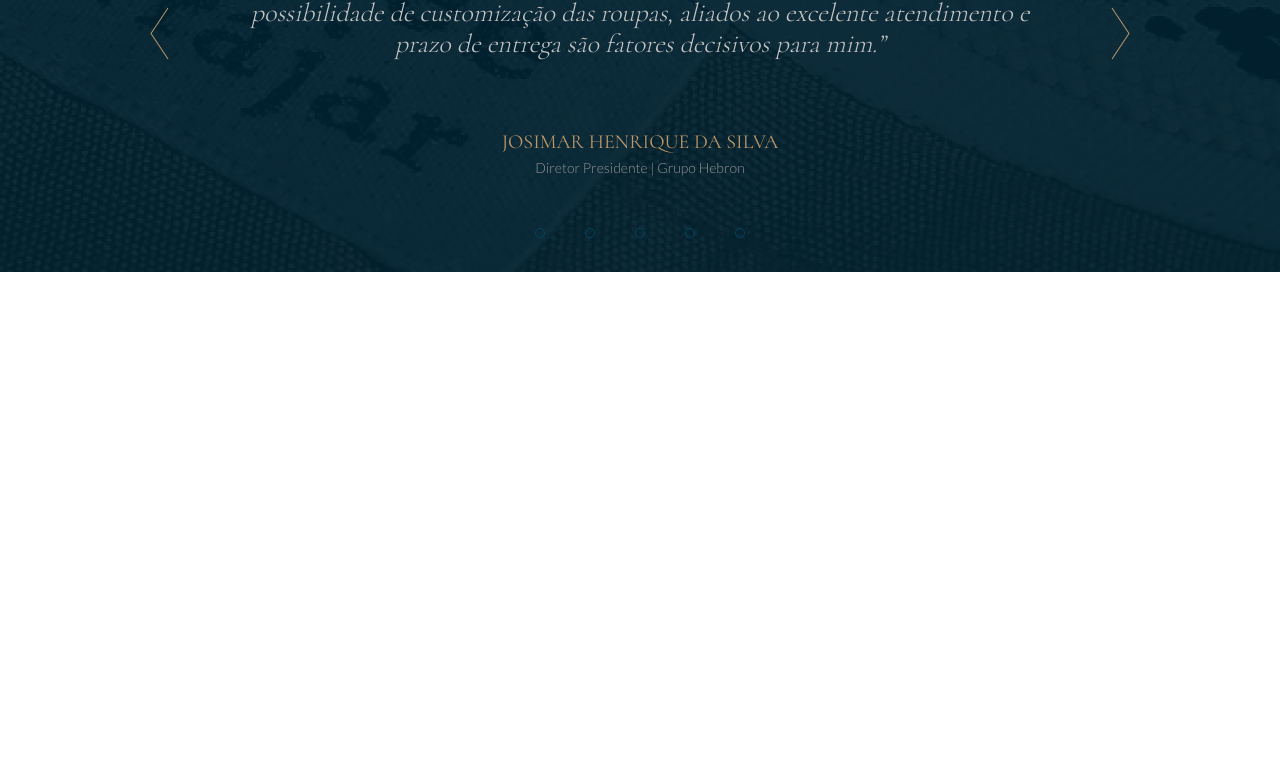
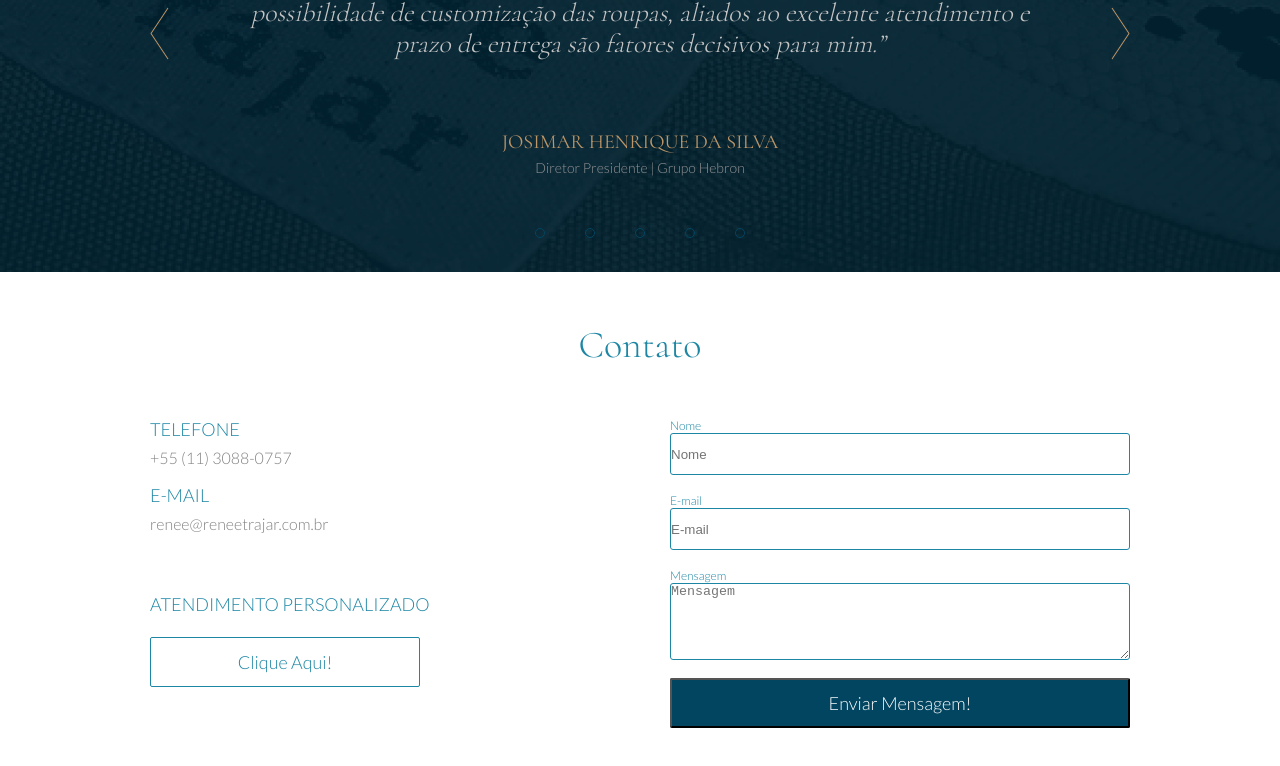
Before and after one commit to carvalhodanielg/fasters, a React (Create React App) app: page / in a window 1280 px wide. Shown: the part 3834-4600 px from the top of the page. Built offline with nearby package versions, Linux system fonts and the light colour scheme; a web font is replaced by a local one.

Commit message:
feat: área de contao

```diff
--- a/src/App.tsx
+++ b/src/App.tsx
@@ -3,6 +3,7 @@ import About from './components/About';
 import Alfaiataria from './components/Alfaiataria';
 import Banner from './components/Banner';
 import Camisaria from './components/Camisaria';
+import Contato from './components/Contato';
 import Depoimento from './components/Depoimento';
 import Depoimentos from './components/Depoimentos';
 import Diferencial from './components/Diferencial';
@@ -24,7 +25,7 @@ function App() {
     <Camisaria/>
     <Alfaiataria/>
     <Depoimentos/>
-
+    <Contato/>
     <div style={{height: '700px'}}>
 
     </div>
--- /dev/null
+++ b/src/components/Contato/Contato.tsx
@@ -0,0 +1,38 @@
+import * as S from './ContatoStyle'
+
+export const Contato = () => {
+    return(
+        <S.Contato>
+            <h1>Contato</h1>
+
+                <div className='wrapper'>
+                        <div className='info'>
+                            <div className='infoText'>
+                                <h2>Telefone</h2>
+                                <p>+55 (11) 3088-0757</p>
+                                <h2>E-mail</h2>
+                                <p>renee@reneetrajar.com.br</p>
+                            </div>
+                            <div className='infoCall'>
+                                <h2>Atendimento Personalizado</h2>
+                                <button>Clique Aqui!</button>
+                            </div>
+                        </div>
+
+                        <div className='form'>
+                            <div className='formInputs'>
+                                <label htmlFor="nome">Nome</label>
+                                <input id="nome" type="text" placeholder='Nome' />
+
+                                <label htmlFor="email">E-mail</label>
+                                <input id='email' type="text" placeholder='E-mail' />
+
+                                <label htmlFor="mensagem">Mensagem</label>
+                                <textarea id='mensagem' placeholder='Mensagem' />
+                            </div>
+                            <button>Enviar Mensagem!</button>
+                        </div>
+                    </div>
+        </S.Contato>
+    )
+}
--- /dev/null
+++ b/src/components/Contato/ContatoStyle.ts
@@ -0,0 +1,134 @@
+import styled from 'styled-components'
+
+
+export const Contato = styled.section`
+    display: flex;
+    flex-direction: column;
+    flex-wrap: wrap;
+    text-align: center;
+    padding: 50px 150px;
+
+    h1{
+        font-family: 'Cormorant', sans-serif;
+        font-weight: 300;
+        font-size: 38px;
+        color: #1C86A4;
+        margin-bottom: 50px;
+    }
+
+    .wrapper{
+        display: flex;
+    }
+
+    .info{
+        width: 400px;
+        text-align: left;
+
+        h2{
+                font-family: 'Lato', sans-serif;
+                font-weight: 300;
+                font-size: 18px;
+                text-transform: uppercase;
+                color: #1C86A4;
+                margin-bottom: 8px;
+        }
+
+        p{
+            font-family: 'Lato', sans-serif;
+            font-weight: 300;
+            font-size: 16px;
+            color: #828282;
+            margin-bottom: 17px;;
+        }
+
+
+        .infoCall{
+            margin-top: 60px;
+
+            button{
+                cursor: pointer;
+                margin-top: 14px;
+                width: 270px;
+                height: 50px;
+                background-color: #fff;
+                color: #1C86A4;
+                border: 1px solid #1C86A4;
+                border-radius: 2px;
+                font-family: 'Lato', sans-serif;
+                font-weight: 300;
+                font-size: 18px;
+
+                :hover{
+                    color: #BE9667;
+                    border: 1px solid #BE9667;
+                }
+            }
+        }
+    }
+
+    .form{
+        display: flex;
+        flex-direction: column;
+        margin-left: 120px;
+        flex: 1;
+
+        .formInputs{
+            text-align: left;
+            display: flex;
+            flex-direction: column;
+
+            label{
+                color: black;
+                font-family: 'Lato', sans-serif;
+                font-weight: 300;
+                font-size: 12px;
+                color: #1C86A4;
+
+            }
+
+            input{
+                border: 1px solid #1C86A4;
+                height: 42px;
+                margin-bottom: 18px;
+                border-radius: 3px;
+
+                :focus{
+                    outline: none;
+                    border: 1px solid #E0E0E0;
+                }
+
+            }
+
+            textarea{
+                border: 1px solid #1C86A4;
+                height: 77px;;
+                margin-bottom: 18px;
+                border-radius: 3px;
+
+                :focus{
+                    outline: none;
+                    border: 1px solid #E0E0E0;
+                }
+
+            }
+        }
+
+        button{
+                cursor: pointer;
+               height: 50px;
+               background-color: #014561;
+               font-family: 'Lato', sans-serif;
+               font-weight: 300;
+               font-size: 18px;
+               color: #fff;
+               border-radius: 2px;
+
+               :hover{
+                background-color: #00648C;
+               }
+            }
+    }
+
+
+
+`
--- /dev/null
+++ b/src/components/Contato/index.ts
@@ -0,0 +1,3 @@
+import { Contato } from "./Contato";
+
+export default Contato;
--- a/src/components/Depoimentos/Depoimentos Style.ts
+++ b/src/components/Depoimentos/Depoimentos Style.ts
@@ -43,8 +43,6 @@ export const Depoimentos = styled.section<{index: number}>`
             font-style: italic;
             margin-top: 16px;
         }
-
-
     }
 
     #nome{
@@ -80,10 +78,6 @@ export const Depoimentos = styled.section<{index: number}>`
                 &:nth-child(${props => props.index}){
                     fill: #014561;
                 }
-
             }
-
         }
-
-
 `
```
